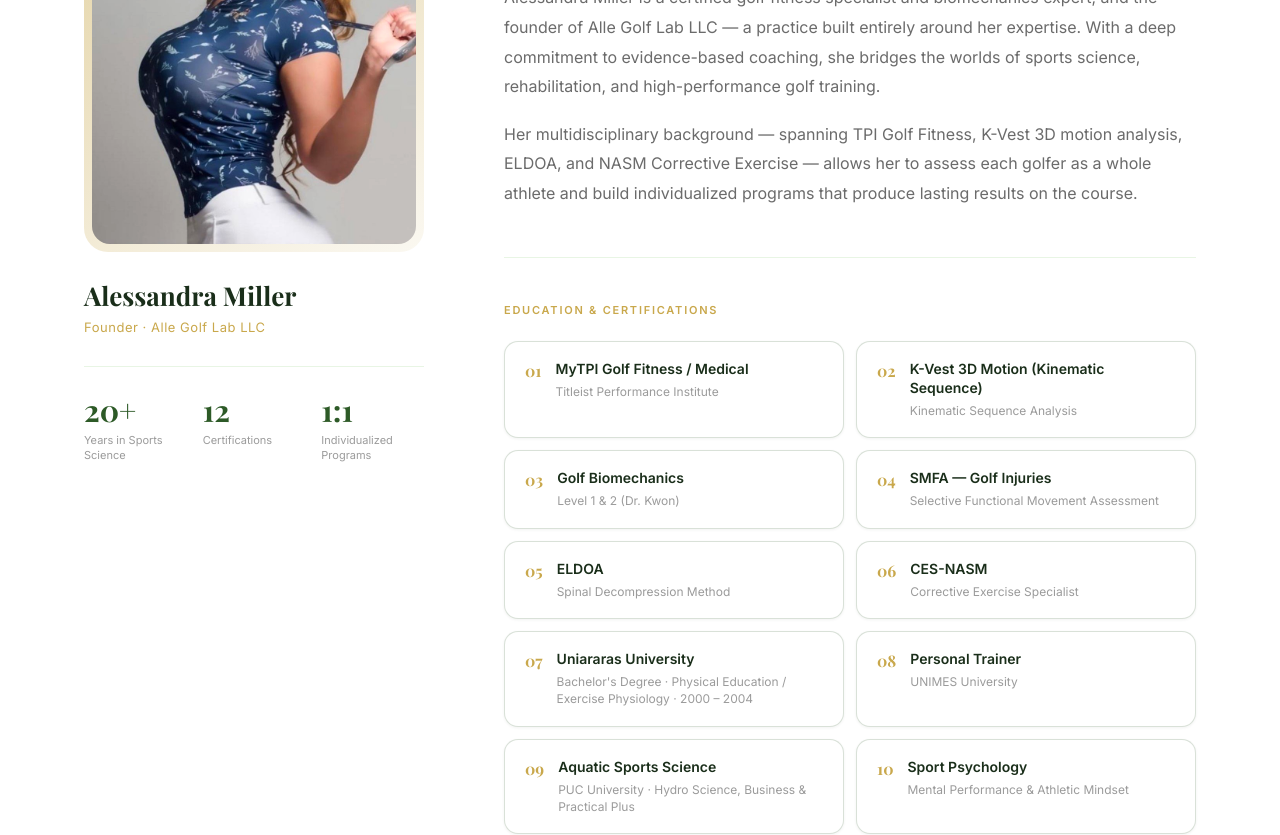
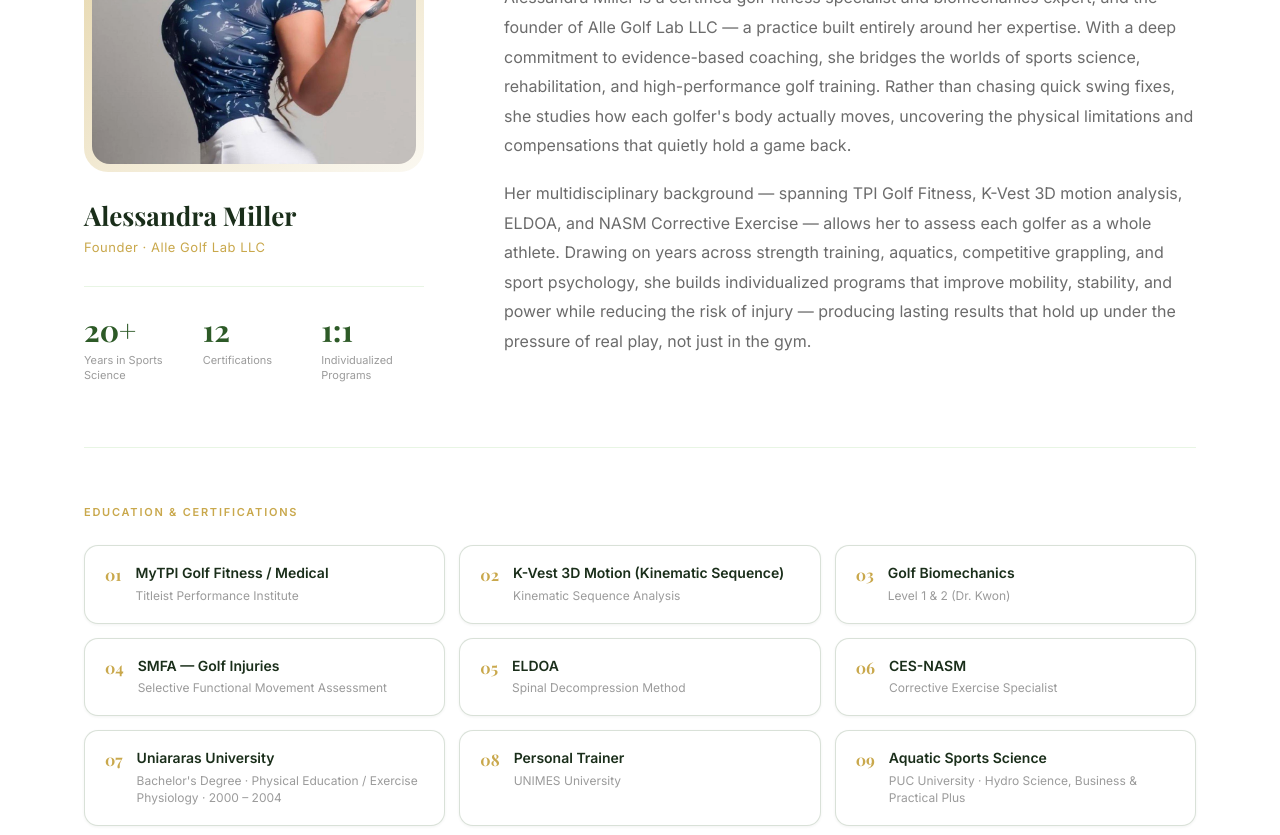
Before and after one commit to earthddx/golf-next, a Next.js app: page / in a window 1280 px wide. Shown: the part 1240-2075 px from the top of the page. Built offline with nearby package versions, Linux system fonts and the light colour scheme.

Commit message:
upd about

```diff
--- a/app/App.module.css
+++ b/app/App.module.css
@@ -313,17 +313,20 @@
   display: grid;
   grid-template-columns: minmax(0, 340px) 1fr;
   gap: 80px;
-  align-items: start;
+  align-items: stretch;
 }
 
 /* ── Left / profile column ── */
 .aboutIntro {
-  position: sticky;
-  top: 96px;
+  display: flex;
+  flex-direction: column;
 }
 
 .avatarFrame {
   position: relative;
+  display: flex;
+  flex: 1 1 auto;
+  min-height: 0;
   padding: 8px;
   border-radius: 24px;
   background: linear-gradient(150deg, rgba(201,168,76,0.55), rgba(201,168,76,0.08));
@@ -333,7 +336,7 @@
 .avatar {
   display: block;
   width: 100%;
-  aspect-ratio: 4 / 5;
+  height: 100%;
   object-fit: cover;
   object-position: center top;
   border-radius: 18px;
@@ -404,20 +407,20 @@
 }
 
 .aboutCertsPanel {
-  margin-top: 48px;
-  padding-top: 44px;
+  margin-top: 64px;
+  padding-top: 56px;
   border-top: 1px solid var(--green-100);
 }
 
 .aboutCertsPanel .certSectionLabel {
-  margin-bottom: 22px;
+  margin-bottom: 24px;
 }
 
 .certCardList {
   list-style: none;
   display: grid;
-  grid-template-columns: repeat(2, 1fr);
-  gap: 12px;
+  grid-template-columns: repeat(3, 1fr);
+  gap: 14px;
 }
 
 .certCard {
@@ -1265,14 +1268,16 @@
     gap: 40px;
   }
 
-  .aboutIntro {
-    position: static;
-  }
-
   .avatarFrame {
+    flex: none;
     max-width: 280px;
     margin-left: auto;
     margin-right: auto;
+  }
+
+  .avatar {
+    height: auto;
+    aspect-ratio: 4 / 5;
   }
 
   .certCardList {
--- a/components/AboutSection.tsx
+++ b/components/AboutSection.tsx
@@ -59,14 +59,24 @@
                 biomechanics expert, and the founder of Alle Golf Lab LLC — a practice
                 built entirely around her expertise. With a deep commitment to
                 evidence-based coaching, she bridges the worlds of sports science,
-                rehabilitation, and high-performance golf training.
+                rehabilitation, and high-performance golf training. Rather than
+                chasing quick swing fixes, she studies how each golfer's body
+                actually moves, uncovering the physical limitations and
+                compensations that quietly hold a game back.
               </p>
               <p className={styles.aboutParagraph}>
                 Her multidisciplinary background — spanning TPI Golf Fitness,
                 K-Vest 3D motion analysis, ELDOA, and NASM Corrective Exercise —
-                allows her to assess each golfer as a whole athlete and build
-                individualized programs that produce lasting results on the course.
+                allows her to assess each golfer as a whole athlete. Drawing on
+                years across strength training, aquatics, competitive grappling,
+                and sport psychology, she builds individualized programs that
+                improve mobility, stability, and power while reducing the risk of
+                injury — producing lasting results that hold up under the pressure
+                of real play, not just in the gym.
               </p>
+            </div>
+
+          </div>
 
           <div className={styles.aboutCertsPanel}>
             <p className={styles.certSectionLabel}>Education &amp; Certifications</p>
@@ -84,9 +94,7 @@
               ))}
             </ul>
           </div>
-          </div>
 
-        </div>
         </div>
     </section>
   )
```
Lines whose indentation alone changed are shown as unchanged.
